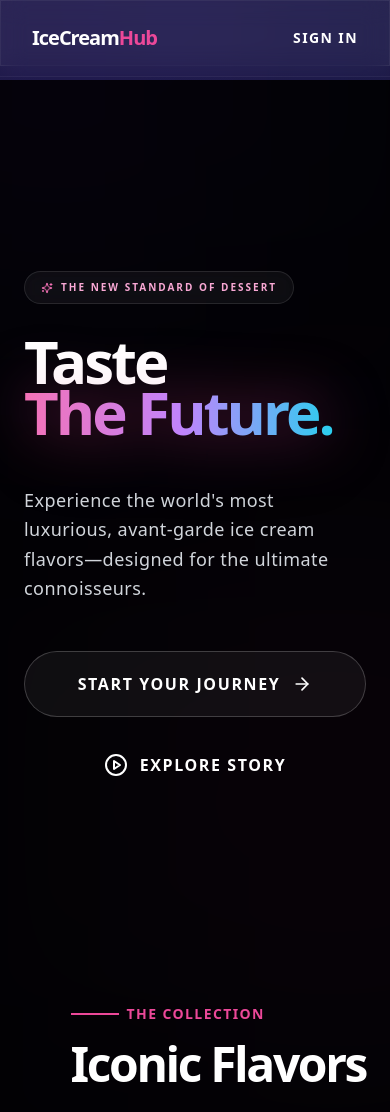
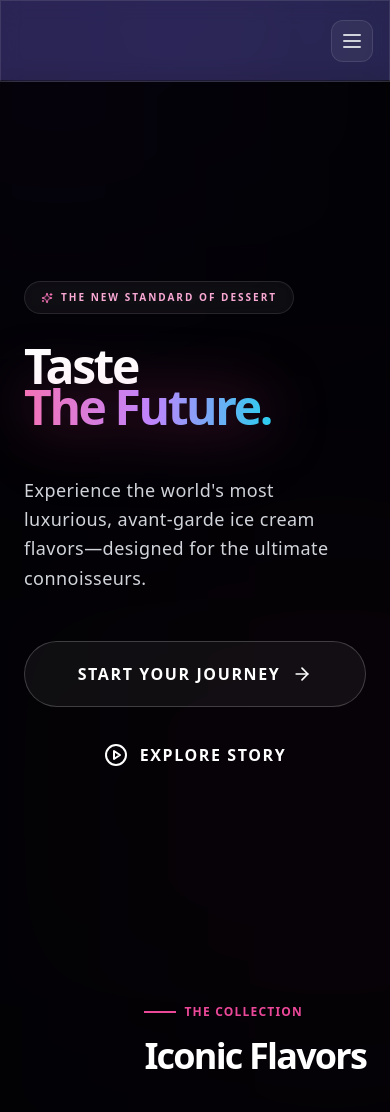
Before and after one commit to AkhilMylaram/IceCream-Hub, a Next.js app in the folder frontend/: page / in a window 390 px wide. Shown: the top 1112 px of the page. Built offline with nearby package versions, Linux system fonts and the light colour scheme.

Commit message:
mobile and system compatabile

```diff
--- a/frontend/src/app/globals.css
+++ b/frontend/src/app/globals.css
@@ -48,3 +48,12 @@ body {
   box-shadow: 0 10px 30px rgba(0, 0, 0, 0.5);
   background: rgba(255, 255, 255, 0.1);
 }
+
+@keyframes slide-down {
+  from { opacity: 0; transform: translateY(-10px); }
+  to { opacity: 1; transform: translateY(0); }
+}
+
+.animate-slide-down {
+  animation: slide-down 0.3s ease-out forwards;
+}
--- a/frontend/src/app/page.tsx
+++ b/frontend/src/app/page.tsx
@@ -124,21 +124,6 @@ export default function Home() {
         <div className="absolute bottom-[-20%] right-[-10%] w-[50%] h-[50%] bg-pink-600/10 blur-[150px] rounded-full mix-blend-screen" />
       </div>
 
-      {/* HEADER NAV */}
-      <motion.nav
-        initial={{ opacity: 0, y: -20 }}
-        animate={{ opacity: 1, y: 0 }}
-        transition={{ duration: 1, delay: 0.5 }}
-        className="fixed top-0 left-0 w-full z-50 flex justify-between items-center px-8 py-6 backdrop-blur-md border-b border-white/5"
-      >
-        <div className="text-xl font-black tracking-tighter mix-blend-difference z-50">
-          IceCream<span className="text-pink-500">Hub</span>
-        </div>
-        <Link href="/auth" className="text-sm font-semibold tracking-widest uppercase hover:text-pink-400 transition-colors z-50">
-          Sign In
-        </Link>
-      </motion.nav>
-
       {/* SECTION 1: HYPER-CINEMATIC HERO */}
       <section className="relative h-screen flex flex-col items-center justify-center overflow-hidden">
         {/* Parallax Background */}
@@ -166,8 +151,8 @@ export default function Home() {
                 The New Standard of Dessert
                 </motion.div>
 
-                <h1 className="text-6xl md:text-8xl lg:text-9xl font-black tracking-tighter leading-[0.85] text-white drop-shadow-2xl">
-                Taste <br />
+                <h1 className="text-5xl md:text-8xl lg:text-9xl font-black tracking-tighter leading-[0.85] text-white drop-shadow-2xl">
+                Taste <br className="hidden sm:block" />
                 <span className="text-transparent bg-clip-text bg-gradient-to-r from-pink-400 via-purple-400 to-cyan-400 pr-2 pb-4 inline-block drop-shadow-[0_0_30px_rgba(236,72,153,0.5)]">
                     The Future.
                 </span>
@@ -216,11 +201,11 @@ export default function Home() {
           className="flex flex-col md:flex-row justify-between items-end mb-12 gap-8"
         >
           <div>
-            <div className="flex items-center gap-2 text-pink-500 font-bold tracking-widest uppercase text-sm mb-4">
-              <span className="h-[2px] w-12 bg-pink-500 inline-block"></span>
+            <div className="flex items-center gap-2 text-pink-500 font-bold tracking-widest uppercase text-xs sm:text-sm mb-4">
+              <span className="h-[2px] w-8 sm:w-12 bg-pink-500 inline-block"></span>
               The Collection
             </div>
-            <h2 className="text-5xl md:text-7xl font-black text-white tracking-tighter">Iconic Flavors</h2>
+            <h2 className="text-4xl md:text-7xl font-black text-white tracking-tighter">Iconic Flavors</h2>
           </div>
           <p className="text-xl text-gray-400 max-w-md font-light">
             Meticulously engineered blends to transcend mere taste and evoke pure ecstasy.
@@ -294,7 +279,7 @@ export default function Home() {
               <div className="flex items-center gap-2 text-purple-400 font-bold tracking-widest text-sm uppercase mb-6">
                 <ShieldCheck className="w-5 h-5" /> Masterclass Craftsmanship
               </div>
-              <h2 className="text-5xl md:text-7xl font-black text-white leading-[1.1] tracking-tighter">
+              <h2 className="text-4xl md:text-7xl font-black text-white leading-[1.1] tracking-tighter">
                 Perfection is <br/>
                 <span className="text-transparent bg-clip-text bg-gradient-to-r from-gray-400 to-gray-600">Our Baseline.</span>
               </h2>
--- a/frontend/src/components/Navbar.tsx
+++ b/frontend/src/components/Navbar.tsx
@@ -7,6 +7,7 @@ export default function Navbar() {
   const router = useRouter();
   const [user, setUser] = useState<any>(null);
   const [isDropdownOpen, setIsDropdownOpen] = useState(false);
+  const [isMobileMenuOpen, setIsMobileMenuOpen] = useState(false);
 
   const checkUser = () => {
     const stored = localStorage.getItem('user');
@@ -35,6 +36,7 @@ export default function Navbar() {
     localStorage.removeItem('user');
     setUser(null);
     setIsDropdownOpen(false);
+    setIsMobileMenuOpen(false);
     router.push('/');
     window.dispatchEvent(new Event('auth-change')); // Trigger update across tabs/components
   };
@@ -42,15 +44,18 @@ export default function Navbar() {
   return (
     <nav className="fixed w-full z-50 glass top-0 border-b border-white/5 backdrop-blur-2xl">
       <div className="max-w-7xl mx-auto px-4 sm:px-6 lg:px-8">
-        <div className="flex justify-between items-center h-16">
-          <Link href="/" className="flex items-center space-x-2">
+        <div className="flex justify-between items-center h-20">
+          <Link href="/" className="flex items-center space-x-2 shrink-0">
             <span className="text-2xl font-black tracking-tight text-transparent bg-clip-text bg-gradient-to-r from-brand-400 to-purple-400 drop-shadow-sm">
               IceCream Hub
             </span>
           </Link>
+
+          {/* Desktop Navigation */}
           <div className="hidden md:flex space-x-8 items-center">
             {user ? (
               <>
+                <Link href="/products" className="text-gray-300 hover:text-white transition-colors font-medium">Products</Link>
                 <Link href="/cart" className="text-gray-300 hover:text-white transition-colors font-medium">Cart</Link>
 
                 {/* Profile Dropdown */}
@@ -70,16 +75,14 @@ export default function Navbar() {
                       </div>
                       <div className="py-2">
                         <Link href="/products" className="block px-4 py-2 text-sm text-gray-300 hover:bg-brand-500/20 hover:text-white transition" onClick={() => setIsDropdownOpen(false)}>
-                      Home
+                          Browse Products
                         </Link>
                         <Link href="/orders" className="block px-4 py-2 text-sm text-gray-300 hover:bg-brand-500/20 hover:text-white transition" onClick={() => setIsDropdownOpen(false)}>
                           My Orders
                         </Link>
+                        <div className="border-t border-white/10 my-1"></div>
                         <button
-                      onClick={() => {
-                        handleLogout();
-                        setIsDropdownOpen(false);
-                      }}
+                          onClick={handleLogout}
                           className="block w-full text-left px-4 py-2 text-sm text-red-400 hover:bg-red-500/10 hover:text-red-300 transition"
                         >
                           Logout
@@ -95,8 +98,98 @@ export default function Navbar() {
               </Link>
             )}
           </div>
+
+          {/* Mobile Menu Button */}
+          <div className="md:hidden flex items-center space-x-4">
+            {user && (
+               <Link href="/cart" className="relative p-2 text-gray-300 hover:text-white transition-colors">
+                <svg className="w-6 h-6" fill="none" stroke="currentColor" viewBox="0 0 24 24">
+                  <path strokeLinecap="round" strokeLinejoin="round" strokeWidth="2" d="M3 3h2l.4 2M7 13h10l4-8H5.4M7 13L5.4 5M7 13l-2.293 2.293c-.63.63-.184 1.707.707 1.707H17m0 0a2 2 0 100 4 2 2 0 000-4zm-8 2a2 2 0 11-4 0 2 2 0 014 0z" />
+                </svg>
+               </Link>
+            )}
+            <button
+              onClick={() => setIsMobileMenuOpen(!isMobileMenuOpen)}
+              className="p-2 rounded-xl bg-white/5 border border-white/10 text-gray-300 hover:text-white transition-all transform active:scale-95"
+            >
+              <svg className="w-6 h-6" fill="none" stroke="currentColor" viewBox="0 0 24 24">
+                {isMobileMenuOpen ? (
+                  <path strokeLinecap="round" strokeLinejoin="round" strokeWidth="2" d="M6 18L18 6M6 6l12 12" />
+                ) : (
+                  <path strokeLinecap="round" strokeLinejoin="round" strokeWidth="2" d="M4 6h16M4 12h16M4 18h16" />
+                )}
+              </svg>
+            </button>
           </div>
         </div>
+      </div>
+
+      {/* Mobile Menu Dropdown */}
+      {isMobileMenuOpen && (
+        <div className="md:hidden glass border-t border-white/5 animate-slide-down">
+          <div className="px-4 pt-2 pb-6 space-y-2">
+            {user ? (
+              <>
+                <div className="flex items-center space-x-4 px-3 py-4 border-b border-white/5 mb-2">
+                  <div className="w-12 h-12 rounded-full bg-gradient-to-br from-brand-500 to-purple-600 flex items-center justify-center text-white font-bold text-xl shadow-lg">
+                    {user.name ? user.name.charAt(0).toUpperCase() : 'U'}
+                  </div>
+                  <div className="flex-1 min-w-0">
+                    <p className="text-base font-semibold text-white truncate">{user.name}</p>
+                    <p className="text-xs text-gray-400 truncate">{user.email || 'Premium Member'}</p>
+                  </div>
+                </div>
+                <Link
+                  href="/products"
+                  className="block px-4 py-3 rounded-xl text-gray-300 hover:bg-white/5 hover:text-white transition"
+                  onClick={() => setIsMobileMenuOpen(false)}
+                >
+                  Browse Products
+                </Link>
+                <Link
+                  href="/orders"
+                  className="block px-4 py-3 rounded-xl text-gray-300 hover:bg-white/5 hover:text-white transition"
+                  onClick={() => setIsMobileMenuOpen(false)}
+                >
+                  My Orders
+                </Link>
+                <Link
+                  href="/cart"
+                  className="block px-4 py-3 rounded-xl text-gray-300 hover:bg-white/5 hover:text-white transition"
+                  onClick={() => setIsMobileMenuOpen(false)}
+                >
+                  My Cart
+                </Link>
+                <div className="pt-2">
+                  <button
+                    onClick={handleLogout}
+                    className="w-full text-left px-4 py-3 rounded-xl text-red-400 bg-red-500/5 hover:bg-red-500/10 transition font-medium"
+                  >
+                    Logout
+                  </button>
+                </div>
+              </>
+            ) : (
+              <div className="p-2 space-y-4">
+                 <Link
+                  href="/products"
+                  className="block px-4 py-3 rounded-xl text-gray-300 hover:bg-white/5 hover:text-white transition"
+                  onClick={() => setIsMobileMenuOpen(false)}
+                >
+                  Browse Products
+                 </Link>
+                 <Link
+                  href="/auth"
+                  className="block w-full text-center py-4 rounded-2xl bg-gradient-to-r from-brand-600 to-purple-600 text-white font-bold text-lg shadow-lg"
+                  onClick={() => setIsMobileMenuOpen(false)}
+                >
+                  Login / Join Now
+                </Link>
+              </div>
+            )}
+          </div>
+        </div>
+      )}
     </nav>
   );
 }
```
Lines whose indentation alone changed are shown as unchanged.
